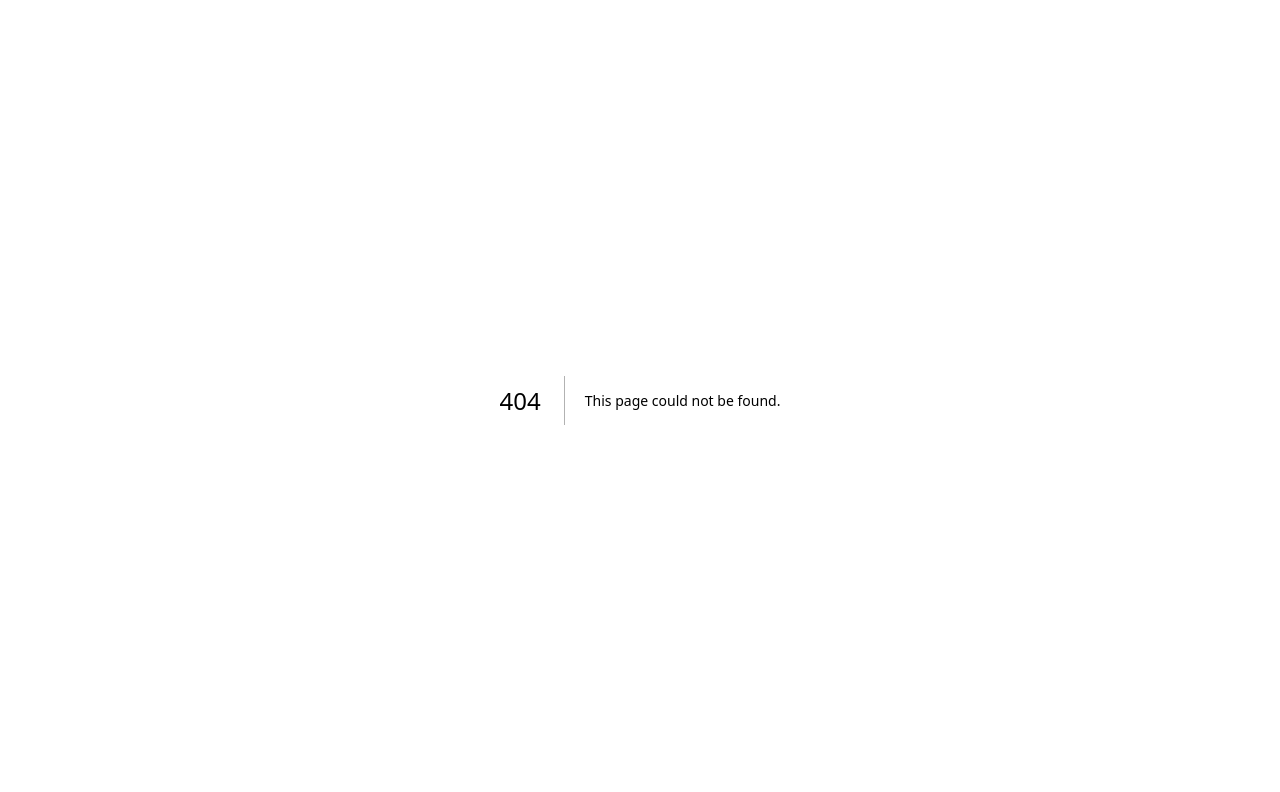
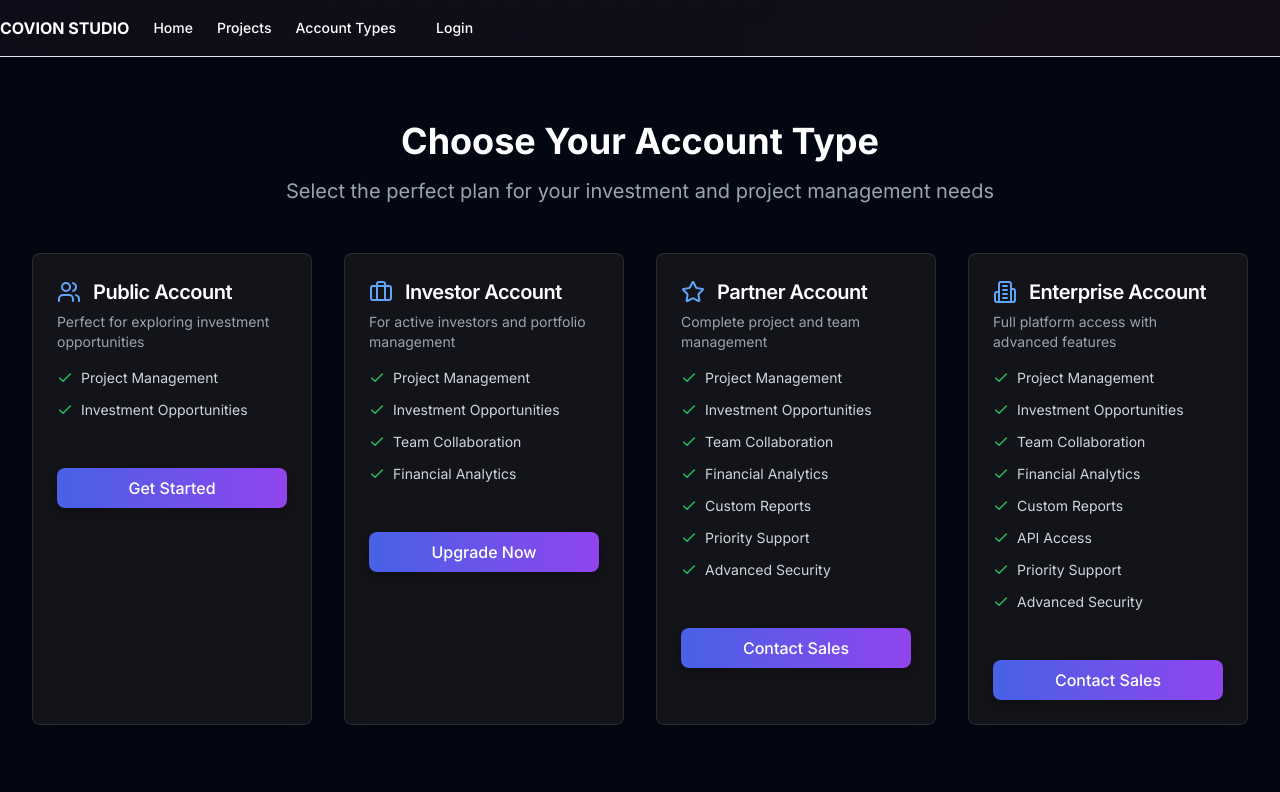
Before and after one commit to jorellortega/covionpartners, a Next.js app: page /account-types in a window 1280 px wide. Before the commit this address had no page. Shown: the top 792 px of the page. Built offline with nearby package versions, Linux system fonts and the light colour scheme; no server answers.

Commit message:
feat: add account types page and update navigation

```diff
--- /dev/null
+++ b/app/account-types/page.tsx
@@ -0,0 +1,167 @@
+"use client"
+
+import { Card, CardContent, CardDescription, CardFooter, CardHeader, CardTitle } from "@/components/ui/card"
+import { Button } from "@/components/ui/button"
+import { Check, Star, Zap, Building2, Users, Briefcase } from "lucide-react"
+import Link from "next/link"
+
+const features = [
+  {
+    name: "Project Management",
+    public: true,
+    investor: true,
+    partner: true,
+    enterprise: true
+  },
+  {
+    name: "Investment Opportunities",
+    public: true,
+    investor: true,
+    partner: true,
+    enterprise: true
+  },
+  {
+    name: "Team Collaboration",
+    public: false,
+    investor: true,
+    partner: true,
+    enterprise: true
+  },
+  {
+    name: "Financial Analytics",
+    public: false,
+    investor: true,
+    partner: true,
+    enterprise: true
+  },
+  {
+    name: "Custom Reports",
+    public: false,
+    investor: false,
+    partner: true,
+    enterprise: true
+  },
+  {
+    name: "API Access",
+    public: false,
+    investor: false,
+    partner: false,
+    enterprise: true
+  },
+  {
+    name: "Priority Support",
+    public: false,
+    investor: false,
+    partner: true,
+    enterprise: true
+  },
+  {
+    name: "Advanced Security",
+    public: false,
+    investor: false,
+    partner: true,
+    enterprise: true
+  }
+]
+
+const tiers = [
+  {
+    name: "Public Account",
+    description: "Perfect for exploring investment opportunities",
+    icon: Users,
+    features: features.filter(f => f.public),
+    cta: "Get Started",
+    href: "/register",
+    popular: false
+  },
+  {
+    name: "Investor Account",
+    description: "For active investors and portfolio management",
+    icon: Briefcase,
+    features: features.filter(f => f.investor),
+    cta: "Upgrade Now",
+    href: "/contact",
+    popular: false
+  },
+  {
+    name: "Partner Account",
+    description: "Complete project and team management",
+    icon: Star,
+    features: features.filter(f => f.partner),
+    cta: "Contact Sales",
+    href: "/contact",
+    popular: true
+  },
+  {
+    name: "Enterprise Account",
+    description: "Full platform access with advanced features",
+    icon: Building2,
+    features: features.filter(f => f.enterprise),
+    cta: "Contact Sales",
+    href: "/contact",
+    popular: false
+  }
+]
+
+export default function AccountTypesPage() {
+  return (
+    <div className="min-h-screen bg-gray-950">
+      <div className="max-w-7xl mx-auto py-16 px-4 sm:px-6 lg:px-8">
+        <div className="text-center">
+          <h1 className="text-4xl font-bold text-white mb-4">Choose Your Account Type</h1>
+          <p className="text-xl text-gray-400 mb-12">
+            Select the perfect plan for your investment and project management needs
+          </p>
+        </div>
+
+        <div className="grid grid-cols-1 md:grid-cols-2 lg:grid-cols-4 gap-8">
+          {tiers.map((tier) => (
+            <Card
+              key={tier.name}
+              className="leonardo-card border-gray-800"
+            >
+              <CardHeader className="pb-4 pt-6">
+                <div className="flex items-center gap-3">
+                  <tier.icon className="w-6 h-6 text-blue-400" />
+                  <CardTitle className="text-xl">{tier.name}</CardTitle>
+                </div>
+                <CardDescription className="text-gray-400 mt-2">
+                  {tier.description}
+                </CardDescription>
+              </CardHeader>
+              <CardContent className="space-y-4">
+                <ul className="space-y-3">
+                  {tier.features.map((feature) => (
+                    <li key={feature.name} className="flex items-center gap-2 text-sm">
+                      <Check className="w-4 h-4 text-green-500" />
+                      <span className="text-gray-300">{feature.name}</span>
+                    </li>
+                  ))}
+                </ul>
+              </CardContent>
+              <CardFooter className="pt-6">
+                <Link href={tier.href} className="w-full">
+                  <Button className="w-full gradient-button">
+                    {tier.cta}
+                  </Button>
+                </Link>
+              </CardFooter>
+            </Card>
+          ))}
+        </div>
+
+        <div className="mt-16 text-center">
+          <h2 className="text-2xl font-bold text-white mb-4">Need Help Choosing?</h2>
+          <p className="text-gray-400 mb-6">
+            Our team is here to help you find the perfect solution for your needs
+          </p>
+          <Link href="/contact">
+            <Button className="gradient-button">
+              Contact Our Team
+            </Button>
+          </Link>
+        </div>
+      </div>
+    </div>
+  )
+}
--- a/app/layout.tsx
+++ b/app/layout.tsx
@@ -2,13 +2,13 @@ import type React from "react"
 import type { Metadata } from "next"
 import "./globals.css"
 import { Inter } from "next/font/google"
+import { SiteHeader } from "@/components/site-header"
 
 const inter = Inter({ subsets: ["latin"] })
 
 export const metadata: Metadata = {
-  title: "Covion Studio Partners",
-  description: "Partner portal for Covion Studio",
-    generator: 'v0.dev'
+  title: "COVION STUDIO",
+  description: "Investment opportunities, projects, collaborations, and partnership management",
 }
 
 export default function RootLayout({
@@ -17,8 +17,11 @@ export default function RootLayout({
   children: React.ReactNode
 }) {
   return (
-    <html lang="en" className="dark">
-      <body className={inter.className}>{children}</body>
+    <html lang="en">
+      <body className={inter.className}>
+        <SiteHeader />
+        {children}
+      </body>
     </html>
   )
 }
--- /dev/null
+++ b/components/main-nav.tsx
@@ -0,0 +1,34 @@
+"use client"
+
+import Link from "next/link"
+import { Button } from "@/components/ui/button"
+import { useAuth } from "@/hooks/useAuth"
+
+export function MainNav() {
+  const { user } = useAuth()
+
+  return (
+    <nav className="flex items-center space-x-4 lg:space-x-6">
+      <Link href="/" className="text-sm font-medium transition-colors hover:text-primary">
+        Home
+      </Link>
+      <Link href="/publicprojects" className="text-sm font-medium transition-colors hover:text-primary">
+        Projects
+      </Link>
+      <Link href="/account-types" className="text-sm font-medium transition-colors hover:text-primary">
+        Account Types
+      </Link>
+      {user ? (
+        <Link href="/dashboard" className="text-sm font-medium transition-colors hover:text-primary">
+          Dashboard
+        </Link>
+      ) : (
+        <Link href="/login">
+          <Button variant="ghost" className="text-sm font-medium">
+            Login
+          </Button>
+        </Link>
+      )}
+    </nav>
+  )
+}
--- /dev/null
+++ b/components/site-header.tsx
@@ -0,0 +1,26 @@
+"use client"
+
+import Link from "next/link"
+import { MainNav } from "@/components/main-nav"
+
+export function SiteHeader() {
+  return (
+    <header className="sticky top-0 z-50 w-full border-b bg-background/95 backdrop-blur supports-[backdrop-filter]:bg-background/60">
+      <div className="container flex h-14 items-center">
+        <div className="mr-4 hidden md:flex">
+          <Link href="/" className="mr-6 flex items-center space-x-2">
+            <span className="hidden font-bold sm:inline-block">
+              COVION STUDIO
+            </span>
+          </Link>
+          <MainNav />
+        </div>
+        <div className="flex flex-1 items-center justify-between space-x-2 md:justify-end">
+          <div className="w-full flex-1 md:w-auto md:flex-none">
+            {/* Add search or other header elements here if needed */}
+          </div>
+        </div>
+      </div>
+    </header>
+  )
+}
```
